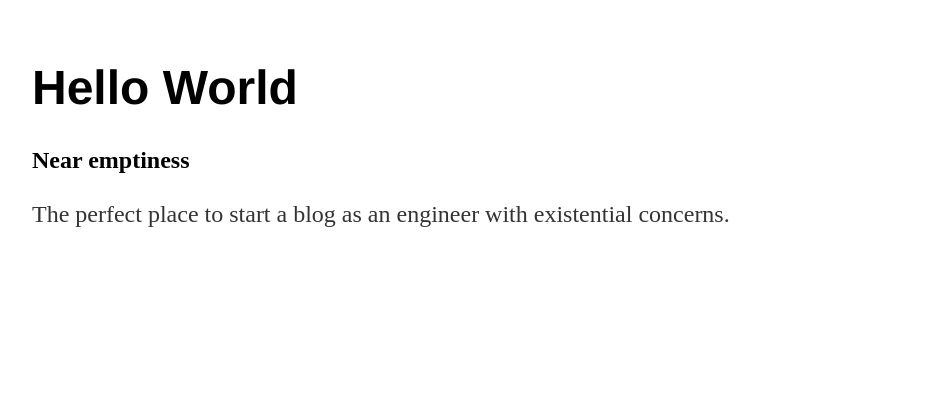
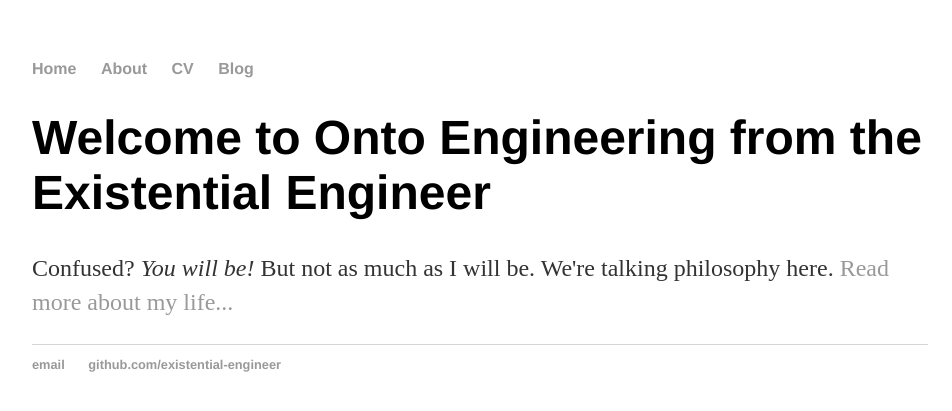
Before and after one commit to existential-engineer/existential-engineer.github.io, a Jekyll site: the page built from index.html, in a window 1280 px wide. Shown: the top 411 px of the page, without its empty margins (160-1112 px from the left). Built offline with Jekyll 4.4.1, drawn with Linux system fonts in a browser that asks for light colours.

Commit message:
Update index.html
Following the Jekyll-in-GitHub recommendations from jmcglone.com

```diff
--- a/index.html
+++ b/index.html
@@ -1,10 +1,8 @@
-<!DOCTYPE html>
-<html>
-  <!-- link to main stylesheet -->
-                <link rel="stylesheet" type="text/css" href="/css/main.css">
-<body>
-<h1>Hello World</h1>
-<h2>Near emptiness</h2>
-<p>The perfect place to start a blog as an engineer with existential concerns.</p>
-</body>
-</html>
+---
+layout: default
+title: Onto Engineering
+---
+<div class="blurb">
+        <h1>Welcome to Onto Engineering from the Existential Engineer</h1>
+        <p>Confused? <em>You will be!</em> But not as much as I will be. We're talking philosophy here. <a href="/about">Read more about my life...</a></p>
+</div><!-- /.blurb -->
```
